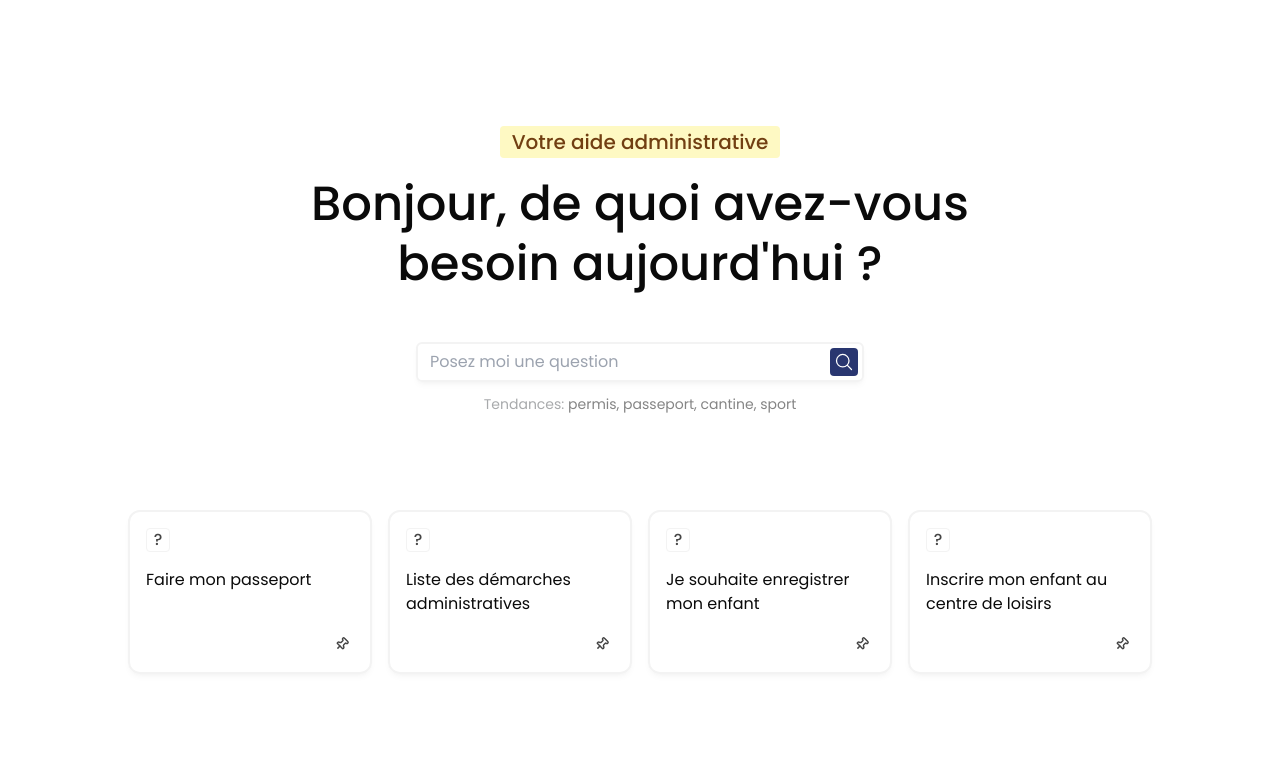
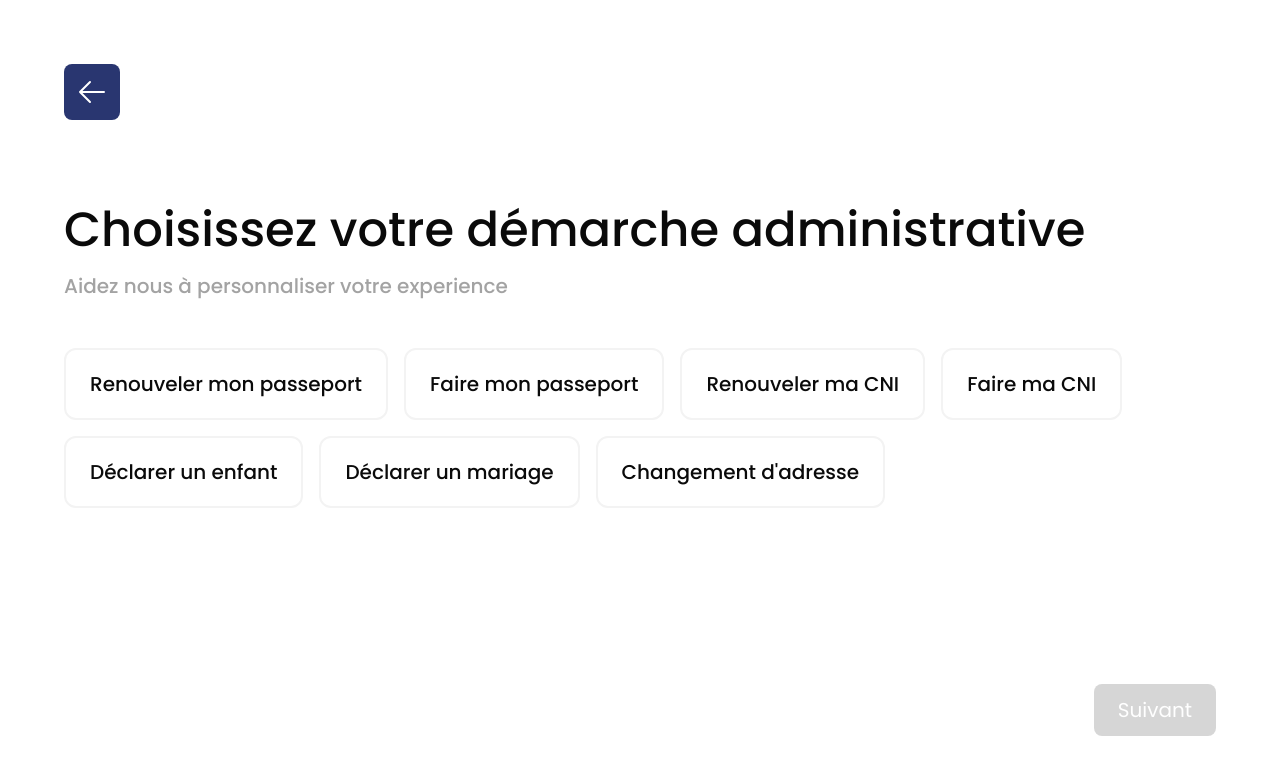
Before and after one commit to HyTaXx/mairie-chatbot, a Next.js app: page / in a window 1280 px wide. Shown: the top 774 px of the page. Built offline with nearby package versions, Linux system fonts and the light colour scheme.

Commit message:
add suggestions

```diff
--- a/app/page.tsx
+++ b/app/page.tsx
@@ -1,12 +1,156 @@
+"use client";
+
 import { SuggestionCard } from "@/components/SuggestionCard";
-import React from "react";
+import clsx from "clsx";
+import Link from "next/link";
+import { useEffect, useMemo, useState } from "react";
+
+const suggestions: Record<string, { title: string, suggestions: { title: string, prompt: string }[] }> = {
+  "demarches-administratives": {
+    title: "Choisissez votre démarche administrative",
+    suggestions: [
+      {
+        title: "Renouveler mon passeport",
+        prompt: "je souhaite renouveler mon passeport",
+      },
+      {
+        title: "Faire mon passeport",
+        prompt: "je souhaite faire mon passeport pour la première fois",
+      },
+      {
+        title: "Renouveler ma CNI",
+        prompt: "je souhaite renouveler ma carte nationale d'identité",
+      },
+      {
+        title: "Faire ma CNI",
+        prompt: "je souhaite faire ma carte nationale d'identité pour la première fois",
+      },
+      {
+        title: "Déclarer un enfant",
+        prompt: "je souhaite déclarer la naissance de mon enfant",
+      },
+      {
+        title: "Déclarer un mariage",
+        prompt: "je souhaite déclarer un mariage",
+      },
+      {
+        title: "Changement d'adresse",
+        prompt: "je souhaite déclarer mon changement d'adresse",
+      }
+    ]
+  },
+  "passeport": {
+    title: "Faire mon passeport",
+    suggestions: [
+      {
+        title: "Faire mon passeport",
+        prompt: "je souhaite faire mon passeport pour la première fois",
+      },
+      {
+        title: "Renouveler mon passeport",
+        prompt: "je souhaite renouveler mon passeport",
+      }
+    ]
+  },
+  "enregistrer-enfant": {
+    title: "Enregistrer un enfant",
+    suggestions: [
+      {
+        title: "Enregistrer un enfant",
+        prompt: "je souhaite enregistrer un enfant",
+      }
+    ]
+  },
+  "permis": {
+    title: "Faire mon permis de conduire",
+    suggestions: [
+      {
+        title: "Faire mon permis de conduire",
+        prompt: "je souhaite faire mon permis de conduire pour la première fois",
+      },
+      {
+        title: "Renouveler mon permis de conduire",
+        prompt: "je souhaite renouveler mon permis de conduire",
+      }
+    ]
+  }
+}
 
 const page = () => {
+  const [suggestionCategory, setSuggestionCategory] = useState("demarches-administratives");
+  const [selectedSuggestions, setSelectedSuggestions] = useState<string[]>([]);
+
+  const prompt = useMemo(() => {
+    return "Bonjour, voici mes questions : " + selectedSuggestions
+      .map((suggestion) => suggestions[suggestionCategory].suggestions.find((s) => s.title === suggestion)?.prompt)
+      .join(", ");
+  }, [selectedSuggestions, suggestionCategory]);
+
+  useEffect(() => {
+    if (!suggestionCategory) {
+      setSelectedSuggestions([]);
+    }
+  }, [suggestionCategory]);
+
   return (
+    <>
+      {suggestionCategory ? (
+        <div className="relative min-h-svh p-16">
+          <button
+            onClick={() => setSuggestionCategory("")}
+            className="sticky top-16 flex items-center gap-2 text-xl font-medium text-white bg-[#293670] rounded-lg p-3 mb-20 hover:bg-[#293670] hover:underline"
+          >
+            <svg xmlns="http://www.w3.org/2000/svg" fill="none" viewBox="0 0 24 24" strokeWidth={1.5} stroke="currentColor" className="size-8">
+              <path strokeLinecap="round" strokeLinejoin="round" d="M10.5 19.5 3 12m0 0 7.5-7.5M3 12h18" />
+            </svg>
+          </button>
+          <p className="font-medium text-5xl leading-tight pb-3">{suggestions[suggestionCategory].title}</p>
+          <p className="font-medium text-xl text-neutral-400 pb-12">Aidez nous à personnaliser votre experience</p>
+
+          <div className="flex gap-4 flex-wrap">
+            {suggestions[suggestionCategory].suggestions.map((suggestion) => (
+              <button
+                key={suggestion.title}
+                className={clsx(
+                  "relative text-xl font-medium border-2 border-[#F3F3F3] rounded-xl px-6 py-5 transition-colors duration-75",
+                  selectedSuggestions.includes(suggestion.title) && "border-[#293670] bg-blue-50"
+                )}
+                onClick={() => {
+                  if (selectedSuggestions.includes(suggestion.title)) {
+                    setSelectedSuggestions(selectedSuggestions.filter((s) => s !== suggestion.title));
+                  } else {
+                    setSelectedSuggestions([...selectedSuggestions, suggestion.title]);
+                  }
+                }}
+              >
+                {suggestion.title}
+                <div className={clsx(
+                  "absolute -top-2 -right-2 bg-[#293670] rounded-full p-1 text-white opacity-0 transition-opacity duration-75",
+                  selectedSuggestions.includes(suggestion.title) && "opacity-100",
+                )}>
+                  <svg xmlns="http://www.w3.org/2000/svg" fill="none" viewBox="0 0 24 24" strokeWidth={1.5} stroke="currentColor" className="size-5">
+                    <path strokeLinecap="round" strokeLinejoin="round" d="m4.5 12.75 6 6 9-13.5" />
+                  </svg>
+                </div>
+              </button>
+            ))}
+          </div>
+
+          <Link
+            href={{ pathname: "/dashboard", query: { prompt } }}
+            className={clsx(
+              "absolute bottom-16 right-16 bg-[#293670] text-white text-xl rounded-lg py-3 px-6 transition duration-75",
+              selectedSuggestions.length === 0 && "opacity-20 grayscale"
+            )}
+          >
+            Suivant
+          </Link>
+        </div>
+      ) : (
         <div className="min-h-svh flex flex-col items-center justify-center">
           <p className="font-medium text-xl text-yellow-900 bg-yellow-100 px-3 py-0.5 rounded mb-4">Votre aide administrative</p>
+          <p className="font-medium text-5xl leading-tight max-w-[24ch] text-center pb-12">Bonjour, de quoi avez-vous besoin aujourd'hui ?</p>
 
-      <p className="font-medium text-5xl leading-tight max-w-[24ch] text-center pb-12">Bonjour, de quoi avez-vous besoin aujourd'hui ?</p>
           <div className="pl-3 flex w-full max-w-md mb-3 border-2 border-[#F3F3F3] rounded-md shadow-md shadow-[#00000008] overflow-hidden">
             <input
               type="text"
@@ -22,15 +166,34 @@ const page = () => {
               </button>
             </div>
           </div>
+
           <p className="text-[#A8AAAC] text-sm">Tendances: <span className="text-[#858585]">permis, passeport, cantine, sport</span></p>
 
           <div className="grid grid-cols-4 gap-4 pt-24 max-w-5xl">
-        <SuggestionCard title="Faire mon passeport" />
-        <SuggestionCard title="Liste des démarches administratives" />
-        <SuggestionCard title="Je souhaite enregistrer mon enfant" />
-        <SuggestionCard title="Inscrire mon enfant au centre de loisirs" />
+            <SuggestionCard
+              suggestionCategory="passeport"
+              title="Faire mon passeport"
+              setSuggestionCategory={setSuggestionCategory}
+            />
+            <SuggestionCard
+              suggestionCategory="demarches-administratives"
+              title="Liste des démarches administratives"
+              setSuggestionCategory={setSuggestionCategory}
+            />
+            <SuggestionCard
+              suggestionCategory="enregistrer-enfant"
+              title="Je souhaite enregistrer mon enfant"
+              setSuggestionCategory={setSuggestionCategory}
+            />
+            <SuggestionCard
+              suggestionCategory="inscrire-enfant"
+              title="Inscrire mon enfant au centre de loisirs"
+              setSuggestionCategory={setSuggestionCategory}
+            />
           </div>
         </div>
+      )}
+    </>
   );
 };
 
--- a/components/SuggestionCard.tsx
+++ b/components/SuggestionCard.tsx
@@ -1,22 +1,22 @@
-import Link from "next/link";
-
 interface SuggestionCardProps {
   title: string;
+  suggestionCategory: string;
+  setSuggestionCategory: (category: string) => void;
 }
 
-export const SuggestionCard: React.FC<SuggestionCardProps> = ({ title }) => {
+export const SuggestionCard: React.FC<SuggestionCardProps> = ({ title, suggestionCategory, setSuggestionCategory }) => {
   return (
-    <Link
-      href="/"
-      className="relative group border-2 border-[#F3F3F3] rounded-xl p-4 shadow-md shadow-[#00000008] flex flex-col justify-between hover:border-[#293670] transition-colors duration-75"
+    <div
+      onClick={() => setSuggestionCategory(suggestionCategory)}
+      className="cursor-pointer relative group border-2 border-[#F3F3F3] rounded-xl p-4 shadow-md shadow-[#00000008] flex flex-col justify-between hover:border-[#293670] transition-colors duration-75"
     >
       <div>
-        <button className="flex items-center justify-center w-6 h-6 rounded border border-[#F3F3F3]">
+        <button className="flex items-center justify-center w-6 h-6 rounded border border-[#F3F3F3] hover:bg-neutral-50 transition-colors duration-75">
           <span className="text-[#454545] font-medium">?</span>
         </button>
         <p className="mt-4">{title}</p>
       </div>
-      <button className="ml-auto mt-4 flex items-center justify-center w-6 h-6 rounded text-[#454545] hover:bg-[#F3F3F3]">
+      <button className="ml-auto mt-4 flex items-center justify-center w-6 h-6 rounded text-[#454545] hover:bg-[#F3F3F3] transition-colors duration-75">
         <svg xmlns="http://www.w3.org/2000/svg" width="14" height="14" viewBox="0 0 24 24" fill="none" stroke="currentColor" strokeWidth="2.5" strokeLinecap="round" strokeLinejoin="round" className="lucide lucide-pin rotate-45"><path d="M12 17v5" /><path d="M9 10.76a2 2 0 0 1-1.11 1.79l-1.78.9A2 2 0 0 0 5 15.24V16a1 1 0 0 0 1 1h12a1 1 0 0 0 1-1v-.76a2 2 0 0 0-1.11-1.79l-1.78-.9A2 2 0 0 1 15 10.76V7a1 1 0 0 1 1-1 2 2 0 0 0 0-4H8a2 2 0 0 0 0 4 1 1 0 0 1 1 1z" /></svg>
       </button>
       <svg
@@ -27,9 +27,8 @@ export const SuggestionCard: React.FC<SuggestionCardProps> = ({ title }) => {
         stroke="currentColor"
         className="opacity-0 group-hover:opacity-100 size-6 bg-[#293670] text-white p-1 rounded absolute right-0 top-0 m-4 transition-opacity duration-75"
       >
-        <path strokeLinecap="round" strokeLinejoin="round" d="m4.5 19.5 15-15m0 0H8.25m11.25 0v11.25" />
+        <path strokeLinecap="round" strokeLinejoin="round" d="M13.5 4.5 21 12m0 0-7.5 7.5M21 12H3" />
       </svg>
-
-    </Link>
+    </div>
   )
 }
```
Lines whose indentation alone changed are shown as unchanged.
